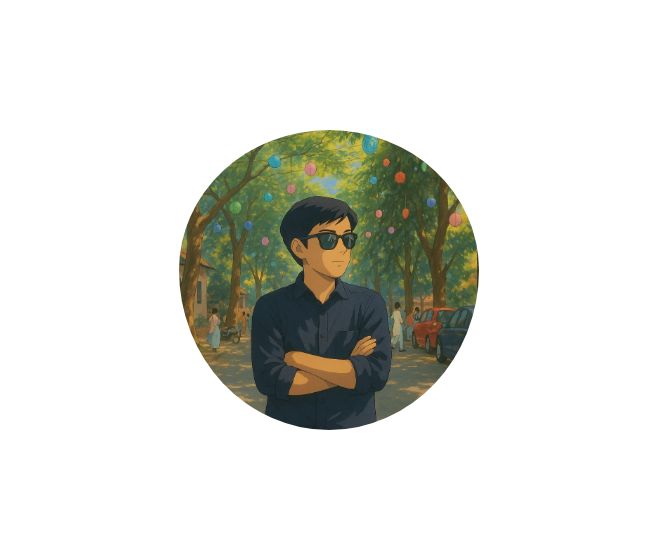
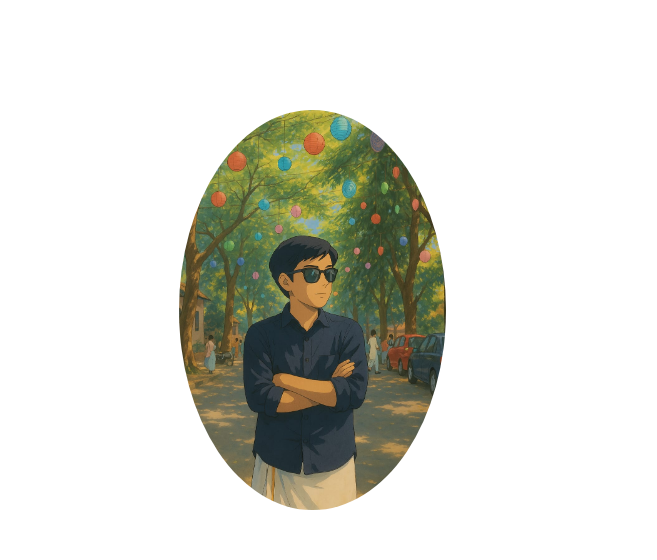
Before and after one commit to sangolgisamarth/portfolio-website, a plain HTML site: page index.html in a window 1280 px wide. Shown: the part 174-734 px from the top of the page, 0-657 px from the left. Drawn offline with Linux system fonts and the light colour scheme.

Commit message:
Update index.html

```diff
--- a/index.html
+++ b/index.html
@@ -40,7 +40,7 @@
   </nav>
   <section id="profile">
     <div class="section__pic-container">
-      <img src="./assets/sama_1.jpg" style="border-radius: 50%; width: 300px; height: 300px; object-fit: cover; padding-top: 20px;"
+      <img src="./assets/sama_1.jpg" style="border-radius: 50%;"
         alt="Samarth profile picture" />
     </div>
 
```
